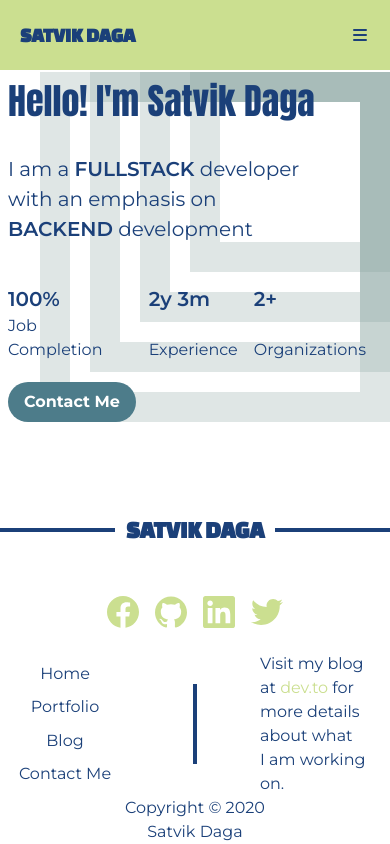
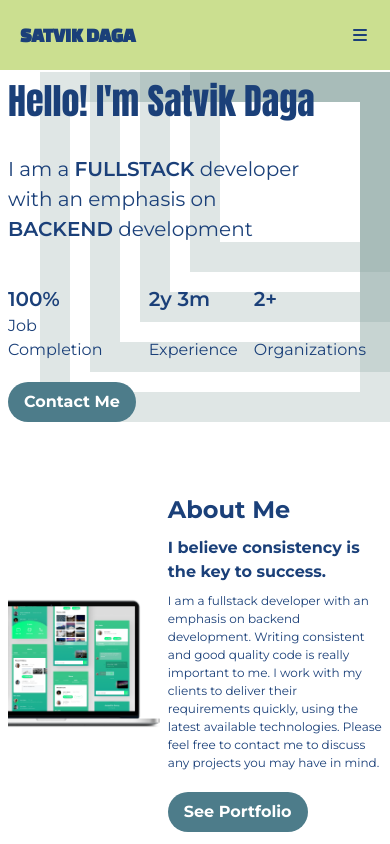
Before and after one commit to dagasatvik10/my-portfolio, a React (Create React App) app: page / in a window 390 px wide. Built offline with nearby package versions, Linux system fonts and the light colour scheme.

Commit message:
feat: add about me section in home page

```diff
--- /dev/null
+++ b/src/domain/Home/AboutMe.tsx
@@ -0,0 +1,27 @@
+import { PillButton } from 'components/Buttons';
+import React, { FunctionComponent } from 'react';
+import aboutMeBg from './about-bg.png';
+
+export const AboutMeComponent: FunctionComponent = () => {
+  return (
+    <div className="flex flex-row justify-around items-center py-5 px-2">
+      <div className="flex flex-row items-center">
+        <img src={aboutMeBg} alt="About Me" />
+      </div>
+      <div className="flex flex-col justify-between">
+        <div className="text-2xl sm:text-4xl lg:text-6xl font-bold">About Me</div>
+        <div className="font-bold pt-2 text-base sm:text-xl lg:text-3xl">
+          I believe consistency is the key to success.
+        </div>
+        <div className="text-xs sm:text-base lg:text-xl pt-2">
+          I am a fullstack developer with an emphasis on backend development. Writing consistent and good quality code
+          is really important to me. I work with my clients to deliver their requirements quickly, using the latest
+          available technologies. Please feel free to contact me to discuss any projects you may have in mind.
+        </div>
+        <div className="pt-5">
+          <PillButton>See Portfolio</PillButton>
+        </div>
+      </div>
+    </div>
+  );
+};
--- a/src/domain/Home/Home.tsx
+++ b/src/domain/Home/Home.tsx
@@ -1,4 +1,5 @@
 import React, { FunctionComponent } from 'react';
+import { AboutMeComponent } from './AboutMe';
 
 import { IntroComponent } from './Intro';
 
@@ -6,6 +7,7 @@ export const HomeComponent: FunctionComponent = () => {
   return (
     <div className="flex flex-col justify-around">
       <IntroComponent />
+      <AboutMeComponent />
     </div>
   );
 };
```
Also changed, not shown: src/domain/Home/about-bg.png (added).
